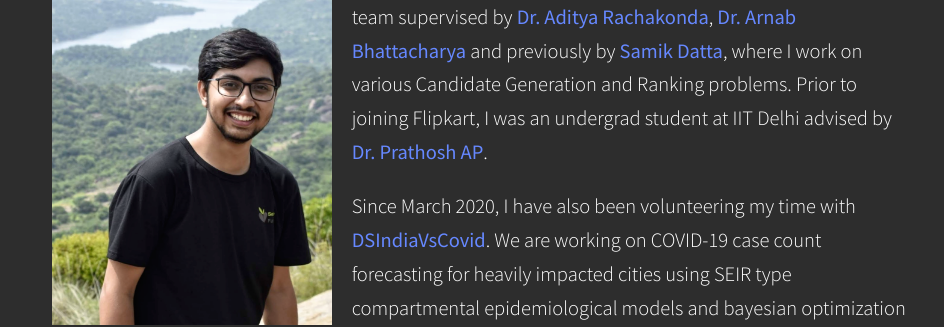
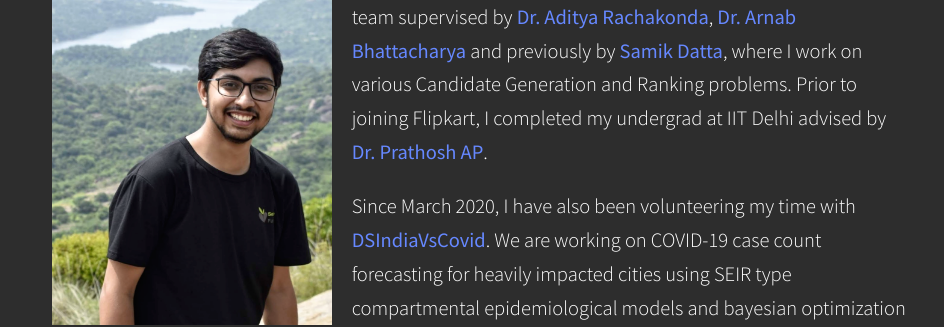
Before and after one commit to harshm121/portfolio-old, a Jekyll site: the page built from index.md, in a window 1280 px wide. Shown: the part 425-752 px from the top of the page, without its empty margins (168-1112 px from the left). Built offline with Jekyll 4.4.1, drawn with Linux system fonts in a browser that asks for light colours.

Commit message:
Update index.md

```diff
--- a/index.md
+++ b/index.md
@@ -4,7 +4,7 @@
 # Hello!
 <img style="float:left;padding:20px;"
 src="./images/personal-photo.png" alt="profile picture" width="280">
-I am a Data Scientist at Flipkart. I work with the Recommenations team supervised by [Dr. Aditya Rachakonda](https://in.linkedin.com/in/adityarachakonda), [Dr. Arnab Bhattacharya](https://www.linkedin.com/in/arnab-bhattacharya-26383573) and previously by [Samik Datta](https://www.linkedin.com/in/samik-datta-7b2a927a/), where I work on various Candidate Generation and Ranking problems. Prior to joining Flipkart, I was an undergrad student at IIT Delhi advised by [Dr. Prathosh AP](https://sites.google.com/view/prathosh).
+I am a Data Scientist at Flipkart. I work with the Recommenations team supervised by [Dr. Aditya Rachakonda](https://in.linkedin.com/in/adityarachakonda), [Dr. Arnab Bhattacharya](https://www.linkedin.com/in/arnab-bhattacharya-26383573) and previously by [Samik Datta](https://www.linkedin.com/in/samik-datta-7b2a927a/), where I work on various Candidate Generation and Ranking problems. Prior to joining Flipkart, I completed my undergrad at IIT Delhi advised by [Dr. Prathosh AP](https://sites.google.com/view/prathosh).
 
 
 Since March 2020, I have also been volunteering my time with [DSIndiaVsCovid](http://dsindiavscovid.org/). We are working on COVID-19 case count forecasting for heavily impacted cities using SEIR type compartmental epidemiological models and bayesian optimization to estimate parameters of the model. The framework was used to guide public health authorities of various Indian districts to plan for the upcoming burden on healthcare infrastructure. We are also working on a control framework to guide public health agencies in creating a policy schedule to control an epidemic.
```
